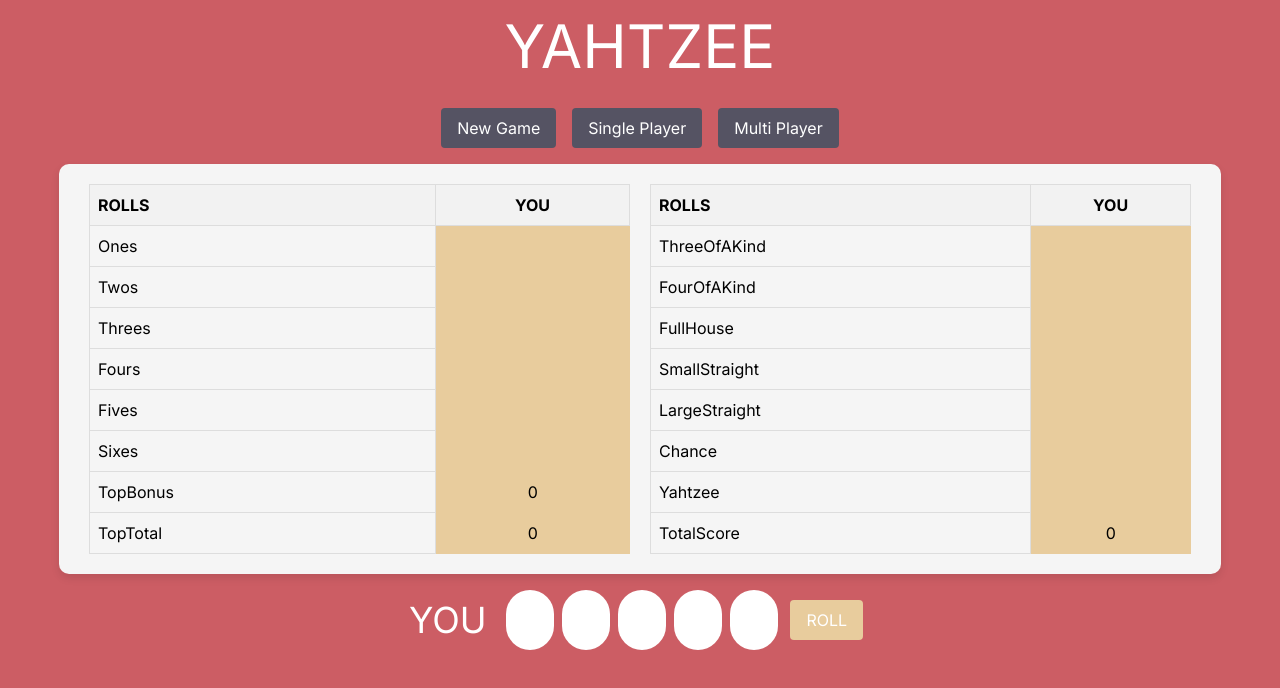
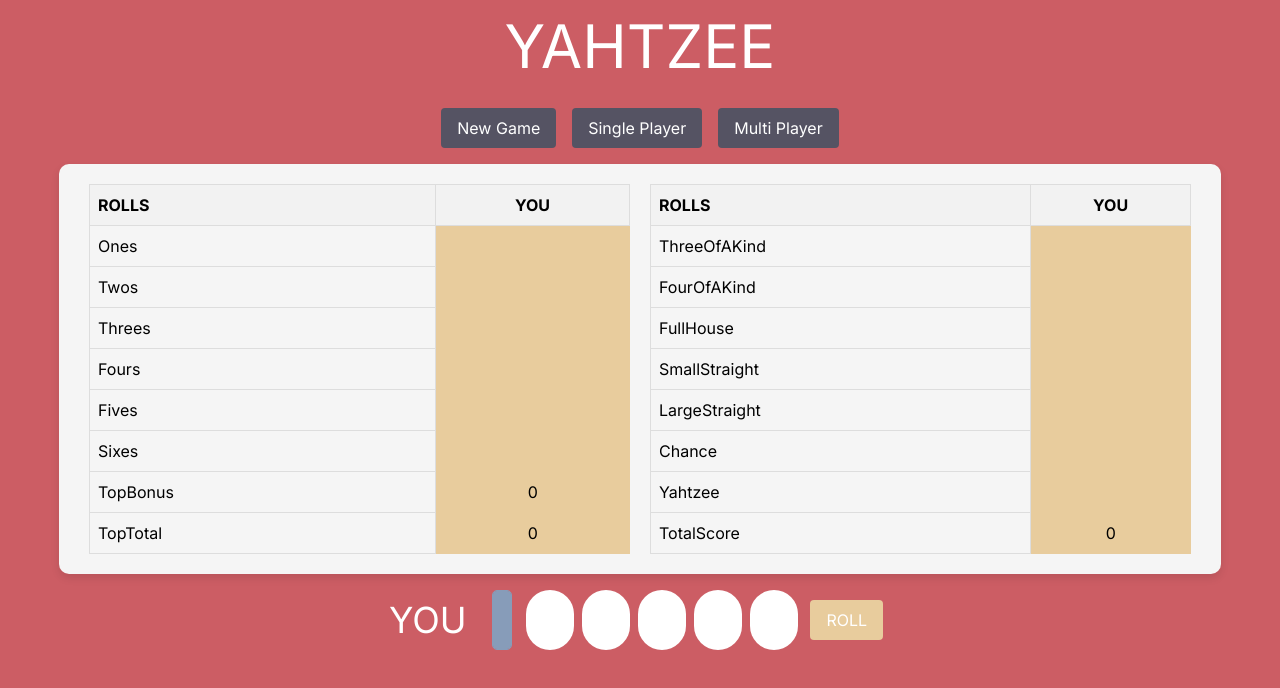
Before and after one commit to aayushb03/yahtzee, a Next.js app: page / in a window 1280 px wide. Shown: the top 688 px of the page. Built offline with nearby package versions, Linux system fonts and the light colour scheme.

Commit message:
feat: adding roll tracker visualize bar

```diff
--- a/src/app/components/dice-row.tsx
+++ b/src/app/components/dice_row.tsx
@@ -7,12 +7,13 @@ type DiceRowProps = {
   diceRolled: boolean;
   playerName: string;
   playerTurn: boolean;
+  rollsLeft?: number;
 }
 
-const DiceRow = ({dice, rollDice, diceRolled, playerName, playerTurn} : DiceRowProps) => {
+const DiceRow = ({ dice, rollDice, diceRolled, playerName, playerTurn, rollsLeft = 3 }: DiceRowProps) => {
   const [diceArr, setDiceArr] = useState([0, 0, 0, 0, 0]);
   const [selectedDice, setSelectedDice] = useState([0, 0, 0, 0, 0]);
-
+  console.log("DiceRow rollsLeft:", rollsLeft);
   useEffect(() => {
     setDiceArr([...dice.dice]);
   }, [dice]);
@@ -28,9 +29,38 @@ const DiceRow = ({dice, rollDice, diceRolled, playerName, playerTurn} : DiceRowP
     setSelectedDice(newSelectedDice);
   }
 
+  type VerticalProgressBarProps = {
+    rollsLeft: number;
+  };
+
+  /* vertical progress bar for rolls left */
+  const VerticalProgressBar = ({ rollsLeft }: VerticalProgressBarProps) => (
+    <div style={{
+      display: 'flex',
+      flexDirection: 'column-reverse',
+      height: '60px',
+      width: '20px',
+      marginLeft: '10px',
+      marginRight: '10px',
+      border: '1px solid #879CB9',
+      borderRadius: '5px',
+      overflow: 'hidden'
+    }}>
+      {Array.from({ length: 3 }).map((_, index) => (
+        <div key={index} style={{
+          height: '20px',
+          backgroundColor: index < rollsLeft ? '#879CB9' : 'transparent',
+          transition: 'background-color 0.3s ease'
+        }} />
+      ))}
+    </div>
+  );
+
+
   return (
     <div className="flex justify-center items-center my-4">
       <div className="text-4xl text-white mr-4">{playerName}</div>
+      <VerticalProgressBar rollsLeft={rollsLeft} />
       {diceArr.map((die, index) => (
         <div key={index}
              onClick={() => handleDiceClick(index)}
@@ -45,7 +75,6 @@ const DiceRow = ({dice, rollDice, diceRolled, playerName, playerTurn} : DiceRowP
           className="bg-[#E8CC9D] text-white px-4 py-2 rounded mx-2"
           onClick={() => rollDice(selectedDice)}
         >
-          {/* Roll ({rollsLeft}) */}
           ROLL
         </button>
       )}
--- a/src/app/yahtzeeGame.tsx
+++ b/src/app/yahtzeeGame.tsx
@@ -1,7 +1,7 @@
 'use client';
 import React, { useEffect, useState } from 'react';
 import Board from './components/board'
-import DiceRow from "@/app/components/dice-row";
+import DiceRow from "@/app/components/dice_row";
 import { Dice } from "@/models/dice";
 import { Scorecard } from "@/models/scorecard";
 import { ScoreEvaluator } from "@/models/scoreEvaluator";
@@ -72,6 +72,8 @@ const YahtzeeGame = () => {
     setIsPlayerTurn(true);
   };
 
+  console.log("YahtzeeGame rollsLeft:", rollsLeft);
+
   return (
     <div className="flex flex-col h-screen bg-[#CC5D64]" style={{ minWidth: '1162px' }}>
       <div className="flex flex-col items-center">
@@ -90,7 +92,7 @@ const YahtzeeGame = () => {
           diceRolled={rollsLeft < 3}
         />
 
-        <DiceRow dice={dice} rollDice={rollDice} diceRolled={rollsLeft<3} playerName={"YOU"} playerTurn={true}></DiceRow>
+        <DiceRow dice={dice} rollDice={rollDice} diceRolled={rollsLeft<3} playerName={"YOU"} playerTurn={true} rollsLeft={rollsLeft} />
     </div>
   </div>);
 };
```
